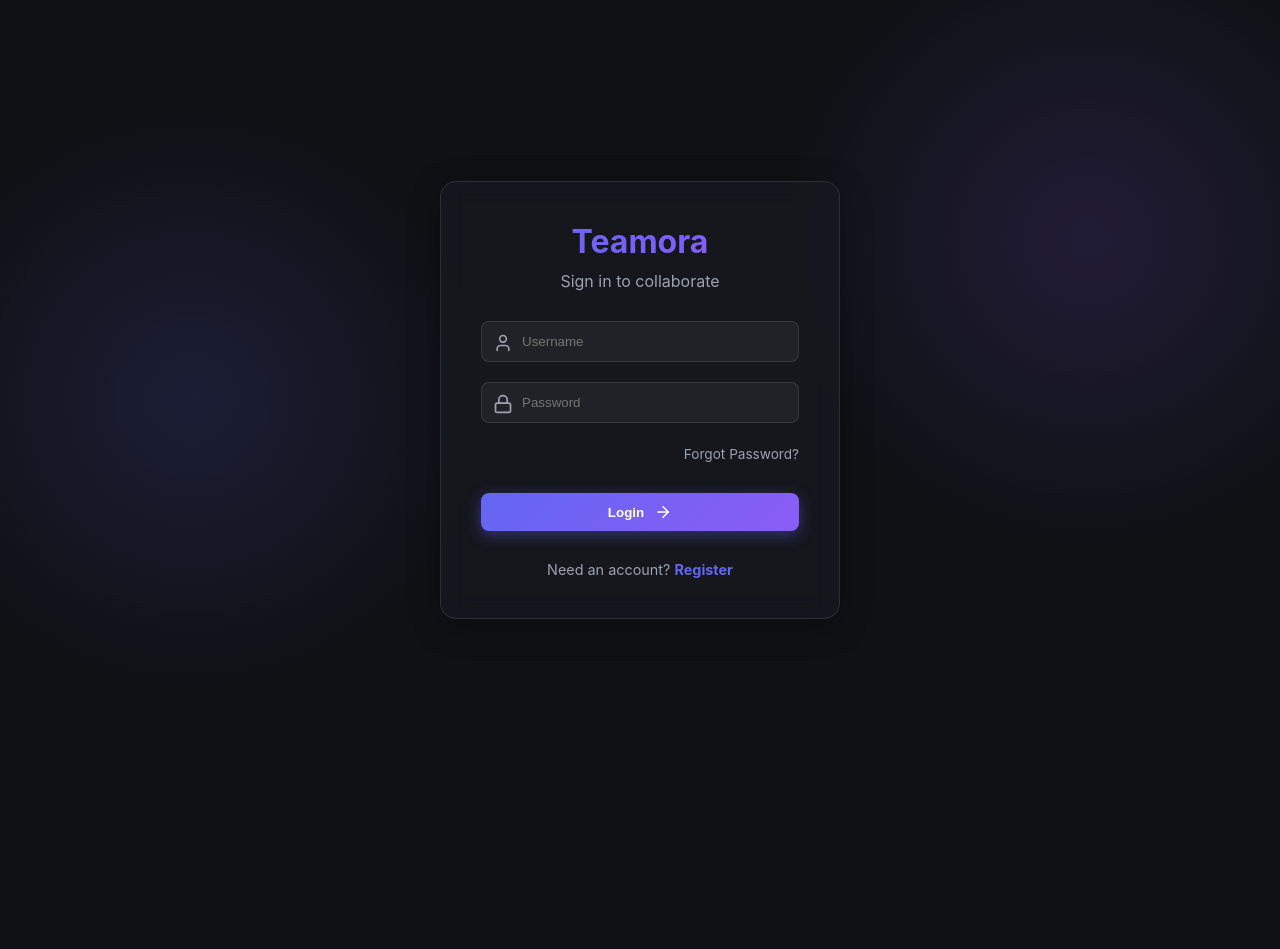
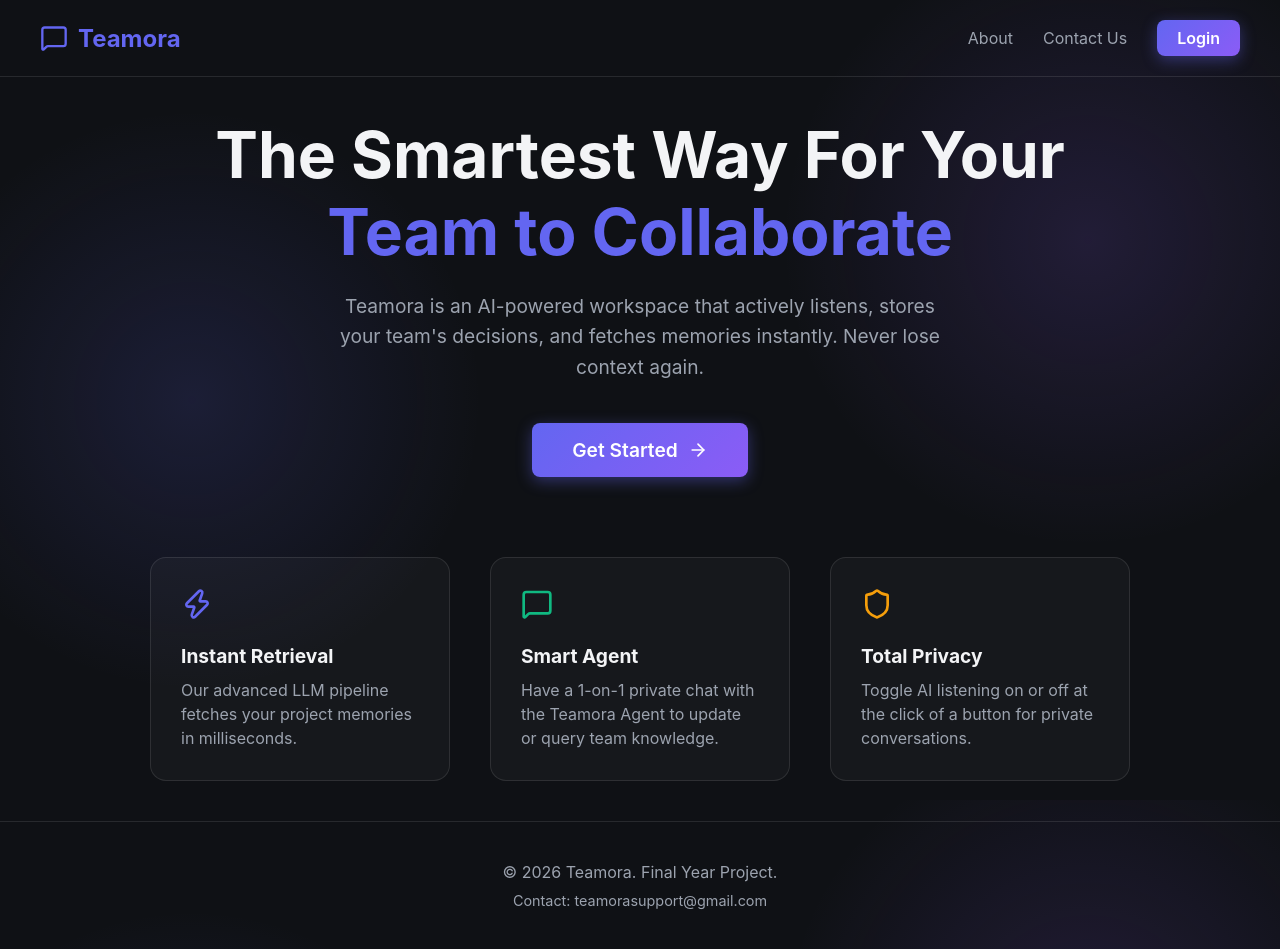
Before and after one commit to NPL1228/TreamAI, a React (Vite) app in the folder frontend/: page / in a window 1280 px wide. Before the commit this address led to /login. Before the commit the page ends 800 px from the top, so only its background shows below. Built offline with nearby package versions, Linux system fonts and the light colour scheme.

Commit message:
landing page & routing

```diff
--- a/frontend/src/App.jsx
+++ b/frontend/src/App.jsx
@@ -1,5 +1,6 @@
 import { BrowserRouter as Router, Routes, Route, Navigate } from 'react-router-dom';
 import { useState } from 'react';
+import Landing from './pages/Landing';
 import Login from './pages/Login';
 import Dashboard from './pages/Dashboard';
 import ChatRoom from './pages/ChatRoom';
@@ -33,18 +34,22 @@ function App() {
       <Routes>
         <Route
           path="/login"
-          element={!user ? <Login onLogin={handleLogin} /> : <Navigate to="/" />}
+          element={!user ? <Login onLogin={handleLogin} /> : <Navigate to="/dashboard" />}
         />
         <Route
           path="/forgot-password"
-          element={!user ? <ForgotPassword /> : <Navigate to="/" />}
+          element={!user ? <ForgotPassword /> : <Navigate to="/dashboard" />}
         />
         <Route
           path="/reset-password"
-          element={!user ? <ResetPassword /> : <Navigate to="/" />}
+          element={!user ? <ResetPassword /> : <Navigate to="/dashboard" />}
         />
         <Route
           path="/"
+          element={!user ? <Landing /> : <Navigate to="/dashboard" />}
+        />
+        <Route
+          path="/dashboard"
           element={user ? <Layout user={user} onLogout={handleLogout}><Dashboard user={user} /></Layout> : <Navigate to="/login" />}
         />
         <Route
--- a/frontend/src/components/Layout.jsx
+++ b/frontend/src/components/Layout.jsx
@@ -115,9 +115,8 @@ export default function Layout({ user, onLogout, children }) {
           overflowY: 'hidden'
         }}>
 
-          {/* User Profile */}
           <div style={{ padding: '0 20px', marginBottom: '30px' }}>
-            <h2 style={{ fontSize: '1.2rem', margin: 0, color: 'var(--primary)', cursor: 'pointer' }} onClick={() => navigate('/')}>Teamora</h2>
+            <h2 style={{ fontSize: '1.2rem', margin: 0, color: 'var(--primary)', cursor: 'pointer' }} onClick={() => navigate('/dashboard')}>Teamora</h2>
             <p style={{ margin: '5px 0 0 0', color: 'var(--text-muted)', fontSize: '0.9rem' }}>{user}</p>
           </div>
 
--- /dev/null
+++ b/frontend/src/pages/Landing.jsx
@@ -0,0 +1,71 @@
+import { Link } from 'react-router-dom';
+import { ArrowRight, MessageSquare, Zap, Shield } from 'lucide-react';
+
+export default function Landing() {
+  return (
+    <div style={{ minHeight: '100vh', display: 'flex', flexDirection: 'column', backgroundColor: 'var(--bg-main)', color: 'var(--text-main)' }}>
+      {/* Navigation Bar */}
+      <nav style={{ display: 'flex', justifyContent: 'space-between', alignItems: 'center', padding: '20px 40px', borderBottom: '1px solid var(--border)' }}>
+        <div style={{ fontSize: '1.5rem', fontWeight: 'bold', color: 'var(--primary)', display: 'flex', alignItems: 'center', gap: '10px' }}>
+          <MessageSquare size={28} />
+          Teamora
+        </div>
+        <div style={{ display: 'flex', gap: '30px', alignItems: 'center' }}>
+          <a href="#about" style={{ color: 'var(--text-muted)', textDecoration: 'none', transition: 'color 0.2s' }} className="hover-text-primary">About</a>
+          <a href="#contact" style={{ color: 'var(--text-muted)', textDecoration: 'none', transition: 'color 0.2s' }} className="hover-text-primary">Contact Us</a>
+          <Link to="/login" className="btn-primary" style={{ padding: '8px 20px', textDecoration: 'none' }}>
+            Login
+          </Link>
+        </div>
+      </nav>
+
+      {/* Main Content (Hero Section) */}
+      <main style={{ flex: 1, display: 'flex', flexDirection: 'column', alignItems: 'center', justifyContent: 'center', padding: '40px', textAlign: 'center' }}>
+        <h1 style={{ fontSize: '4rem', fontWeight: 'bold', marginBottom: '20px', lineHeight: '1.2' }}>
+          The Smartest Way For Your <br/> <span style={{ color: 'var(--primary)' }}>Team to Collaborate</span>
+        </h1>
+        <p style={{ fontSize: '1.2rem', color: 'var(--text-muted)', maxWidth: '600px', marginBottom: '40px', lineHeight: '1.6' }}>
+          Teamora is an AI-powered workspace that actively listens, stores your team's decisions, and fetches memories instantly. Never lose context again.
+        </p>
+        <Link to="/login" className="btn-primary" style={{ fontSize: '1.2rem', padding: '15px 40px', display: 'flex', alignItems: 'center', gap: '10px', textDecoration: 'none' }}>
+          Get Started <ArrowRight size={20} />
+        </Link>
+
+        {/* Feature Highlights */}
+        <div style={{ display: 'flex', gap: '40px', marginTop: '80px', flexWrap: 'wrap', justifyContent: 'center' }}>
+          <FeatureCard
+            icon={<Zap size={32} color="var(--primary)" />}
+            title="Instant Retrieval"
+            description="Our advanced LLM pipeline fetches your project memories in milliseconds."
+          />
+          <FeatureCard
+            icon={<MessageSquare size={32} color="#10b981" />}
+            title="Smart Agent"
+            description="Have a 1-on-1 private chat with the Teamora Agent to update or query team knowledge."
+          />
+          <FeatureCard
+            icon={<Shield size={32} color="#f59e0b" />}
+            title="Total Privacy"
+            description="Toggle AI listening on or off at the click of a button for private conversations."
+          />
+        </div>
+      </main>
+
+      {/* Footer */}
+      <footer id="contact" style={{ padding: '40px', textAlign: 'center', borderTop: '1px solid var(--border)', color: 'var(--text-muted)' }}>
+        <p>&copy; {new Date().getFullYear()} Teamora. Final Year Project.</p>
+        <p style={{ fontSize: '0.9rem', marginTop: '10px' }}>Contact: teamorasupport@gmail.com</p>
+      </footer>
+    </div>
+  );
+}
+
+function FeatureCard({ icon, title, description }) {
+  return (
+    <div style={{ background: 'rgba(255, 255, 255, 0.03)', border: '1px solid var(--border)', borderRadius: '16px', padding: '30px', width: '300px', textAlign: 'left' }}>
+      <div style={{ marginBottom: '20px' }}>{icon}</div>
+      <h3 style={{ fontSize: '1.2rem', margin: '0 0 10px 0', color: 'var(--text-main)' }}>{title}</h3>
+      <p style={{ color: 'var(--text-muted)', margin: 0, lineHeight: '1.5' }}>{description}</p>
+    </div>
+  );
+}
```
Also changed, not shown: frontend/vercel.json (added), 1 other file (tests, documents, lock files or other folders).
